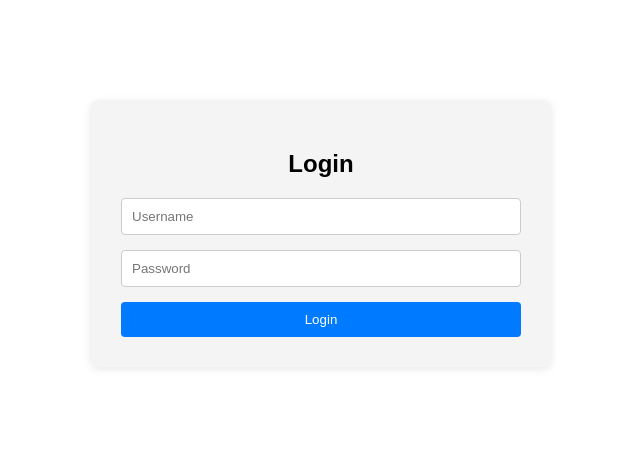
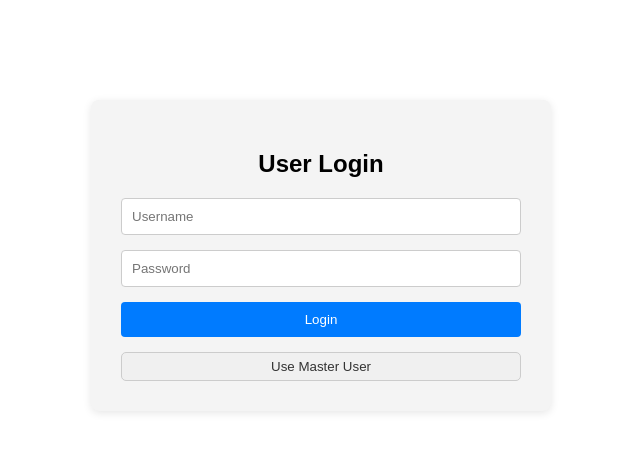
Before and after one commit to 75556Aekansh/inventory-frontend, a React (Create React App) app: page /login in a window 1280 px wide. Shown: the top 452 px of the page, without its empty margins (319-959 px from the left). Built offline with nearby package versions, Linux system fonts and the light colour scheme.

Commit message:
Update Login.js

```diff
--- a/src/pages/UserLogin/Login.js
+++ b/src/pages/UserLogin/Login.js
@@ -4,7 +4,6 @@ import { setToken } from "../../utils/auth";
 import { useNavigate } from "react-router-dom";
 import './Login.css';
 import React from "react";
-
 
 const Login = () => {
   const [username, setUsername] = useState("");
@@ -21,12 +20,32 @@ const Login = () => {
     }
   };
 
+  const useMasterUser = () => {
+    setUsername("admin");
+    setPassword("admin123");
+  };
+
   return (
     <div className="login-container">
-      <h2>Login</h2>
-      <input placeholder="Username" value={username} onChange={e => setUsername(e.target.value)} />
-      <input placeholder="Password" type="password" value={password} onChange={e => setPassword(e.target.value)} />
+      <h2>User Login</h2>
+
+      <input
+        placeholder="Username"
+        value={username}
+        onChange={e => setUsername(e.target.value)}
+      />
+      <input
+        placeholder="Password"
+        type="password"
+        value={password}
+        onChange={e => setPassword(e.target.value)}
+      />
       <button onClick={handleLogin}>Login</button>
+      <div className="default-creds">
+        <button onClick={useMasterUser} type="button">
+          Use Master User
+        </button>
+      </div>
     </div>
   );
 };
```
